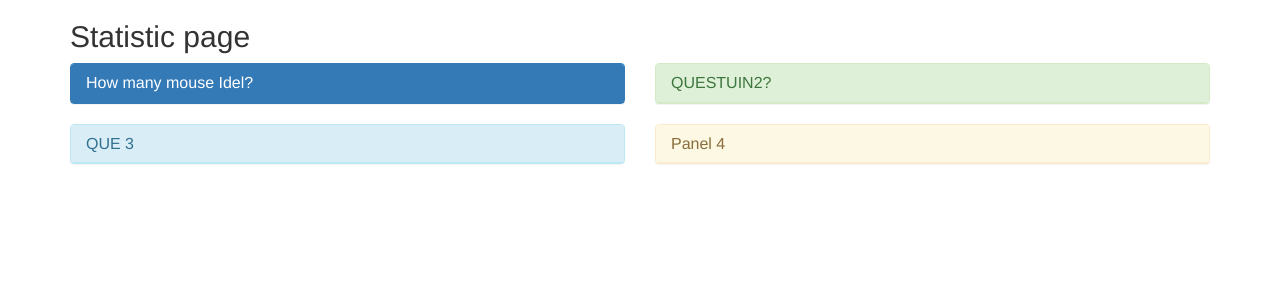
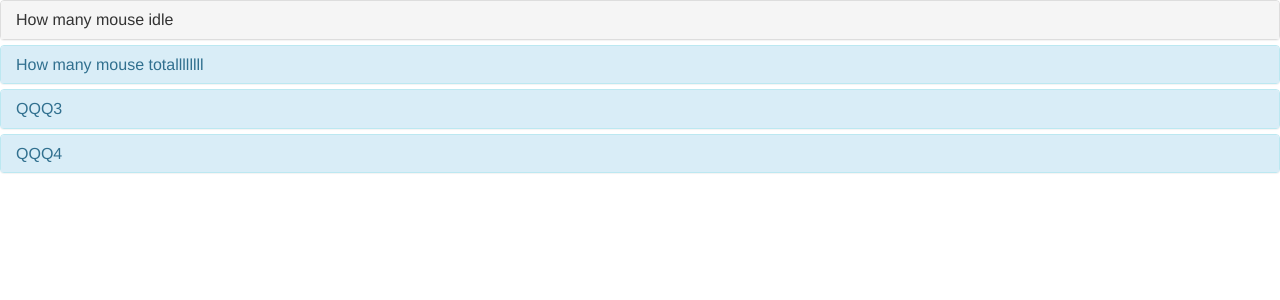
Before and after one commit to y9c/mousedb, a Django app: page /statistic/ in a window 1280 px wide. Shown: the top 300 px of the page. Run offline with Django 3.2, Linux system fonts and the light colour scheme; some libraries are stand-ins or nearby versions.

Commit message:
update in pycharm

```diff
--- a/app/templates/statistic.html
+++ b/app/templates/statistic.html
@@ -2,113 +2,83 @@
 
 {% block content %}
 
-<!-- hero unit -->
 
-<div class="container">
-    <h2>
-        Statistic page
-    </h2>
-    <div class="row">
-        <div class="col-md-6">
-            <div class="panel panel-primary">
-                <div class="panel-heading clickable">
-                    <h3 class="panel-title">
-                        How many mouse Idel?
-                    </h3>
+
+
+    <div class="panel-group" id="accordion">
+        {#count idle mouse#}
+        <div class="panel panel-default">
+            <div class="panel-heading" data-toggle="collapse" data-parent="#accordion"
+                 href="#collapse1">
+                <h4 class="panel-title" >
+                    How many mouse idle
+                </h4>
             </div>
-                <div class="panel-body collapse">
-                    <p>There is <code id="mouse-count"></code> mouse idle!!!</p>
-                </div>
-            </div>
-        </div>
-        <div class="col-md-6">
-            <div class="panel panel-success">
-                <div class="panel-heading clickable">
-                    <h3 class="panel-title">
-                        QUESTUIN2?
-                    </h3>
-                </div>
+            <div id="collapse1" class="panel-collapse collapse">
                 <div class="panel-body">
-                    There mouse ....
-                </div>
+                    <p> There is <code id="mouse-count"></code></p>
                 </div>
             </div>
         </div>
 
-    <div class="row">
-        <div class="col-md-6">
         <div class="panel panel-info">
-                <div class="panel-heading clickable">
-                    <h3 class="panel-title">
-                        QUE 3
-                    </h3>
+            <div class="panel-heading" data-toggle="collapse" data-parent="#accordion"
+                 href="#collapse2">
+                <h4 class="panel-title" >
+                    How many mouse totallllllll
+                </h4>
             </div>
+            <div id="collapse2" class="panel-collapse collapse">
                 <div class="panel-body">
-                    Answer 3
-                </div>
-            </div>
-        </div>
-        <div class="col-md-6">
-            <div class="panel panel-warning">
-                <div class="panel-heading clickable">
-                    <h3 class="panel-title">
-                        Panel 4
-                    </h3>
-                </div>
-                <div class="panel-body">
-                    Ans 4
-                </div>
-            </div>
+                    <p> There is <code id="resp2"></code></p>
                 </div>
             </div>
         </div>
 
 
+
+        <div class="panel panel-info">
+            <div class="panel-heading" data-toggle="collapse" data-parent="#accordion"
+                 href="#collapse3">
+                <h4 class="panel-title" >
+                    QQQ3
+                </h4>
+            </div>
+            <div id="collapse3" class="panel-collapse collapse">
+                <div class="panel-body">
+                    <p> A3</p>
+                </div>
+            </div>
+        </div>
+
+        <div class="panel panel-info">
+            <div class="panel-heading" data-toggle="collapse" data-parent="#accordion"
+                 href="#collapse4">
+                <h4 class="panel-title" >
+                    QQQ4
+                </h4>
+            </div>
+            <div id="collapse4" class="panel-collapse collapse">
+                <div class="panel-body">
+                    <p> A4 </p>
+                </div>
+            </div>
+        </div>
+
+    </div>
+
+
     <script type="text/javascript">
 
-    $(document).on('click', '.panel-heading span.clickable', function (e) {
-        var $this = $(this);
-        if (!$this.hasClass('panel-collapsed')) {
-            console.log("hellllllll");
-            $this.parents('.panel').find('.panel-body').slideUp();
-            $this.addClass('panel-collapsed');
-            $this.find('i').removeClass('glyphicon-minus').addClass('glyphicon-plus');
-        } else {
-            $this.parents('.panel').find('.panel-body').slideDown();
-            $this.removeClass('panel-collapsed');
-            $this.find('i').removeClass('glyphicon-plus').addClass('glyphicon-minus');
-        }
-    });
-
-$(document).on('click', '.panel div.clickable', function (e) {
-    var $this = $(this);
-    if (!$this.hasClass('panel-collapsed')) {
-        $this.parents('.panel').find('.panel-body').slideUp();
-        $this.addClass('panel-collapsed');
-        $this.find('i').removeClass('glyphicon-minus').addClass('glyphicon-plus');
-    } else {
-        $this.parents('.panel').find('.panel-body').slideDown();
-        $this.removeClass('panel-collapsed');
-        $this.find('i').removeClass('glyphicon-plus').addClass('glyphicon-minus');
-    }
-});
-
-// load data on load
-$(document).ready(function () {
-    $('.panel-heading span.clickable').click();
-    $('.panel div.clickable').click();
-});
-
-
-$('#hello').on('click', function () {
-    // do ajaxy stuff…
+        $(function () {
+            $('#collapse1').on('show.bs.collapse', function () {
+                console.log("11111");
                 $.ajax({
                     type:'GET',
                     url:'/api/mouse-count-api',
                     dataType:'json',
                     success:function(response_json)
                     {
-            console.log("dddddd");
                         mouse_count = eval(response_json);
                         console.log(response_json);
                         document.getElementById("mouse-count").innerHTML = mouse_count.mouse;
@@ -116,7 +86,22 @@ $('#hello').on('click', function () {
                 });
             });
 
+            $('#collapse2').on('show.bs.collapse', function () {
+                console.log("22222");
+                $.ajax({
+                    type:'GET',
+                    url:'/api/mouse-count-api',
+                    dataType:'json',
+                    success:function(response_json)
+                    {
+                        mouse_count = eval(response_json);
+                        console.log(response_json);
+                        document.getElementById("resp2").innerHTML = mouse_count.mouse;
+                    }
+                });
+            });
 
+        });
 
     </script>
 
```
Lines whose indentation alone changed are shown as unchanged.
